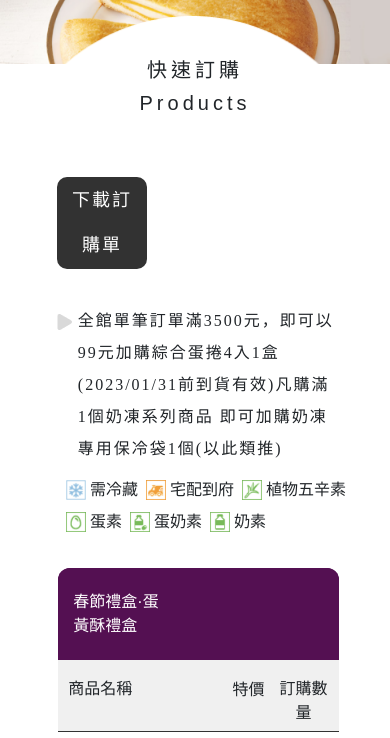
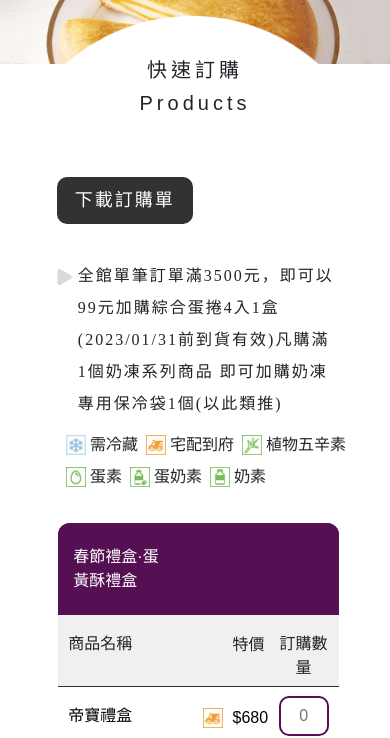
Before and after one commit to chiennnnn/chiennnnn.github.io, a plain HTML site: page quick.html in a window 390 px wide. Shown: the part 121-859 px from the top of the page. Drawn offline with Linux system fonts and the light colour scheme.

Commit message:
Update nav.css

```diff
--- a/css/nav.css
+++ b/css/nav.css
@@ -110,6 +110,11 @@ body {
 
 .dropdown:hover .dropdown-menu {
   display: block;
+}
+
+.navbar-toggler:hover {
+  text-decoration: none;
+  border: none;
 }
 @media (max-width: 991px) {
   @font-face {
@@ -257,29 +262,14 @@ body {
 }
 
 @media (max-width: 767px) {
-  .carousel {
-    padding-top: 50px;
-  }
-
-  .topcontainer .ctbutton {
-    color: #ffffff;
-    letter-spacing: 2px;
-    font-size: 18px;
-    border-radius: 10px;
-    background-color: #323232;
-    width: 30%;
-    text-align: center;
-    display: inline-block;
-    height: auto;
-    line-height: 2.5;
-    vertical-align: middle;
-    border: none;
-  }
-
   .navbar-nav {
     margin-left: 80%;
     background-color: #541052;
     width: 18%;
+  }
+
+  .nav-link {
+    font-size: 20px;
   }
 
   .nav-item img {
@@ -300,25 +290,6 @@ body {
 }
 
 @media (max-width: 576px) {
-  .carousel {
-    padding-top: 50px;
-  }
-
-  .topcontainer .ctbutton {
-    color: #ffffff;
-    letter-spacing: 2px;
-    font-size: 18px;
-    border-radius: 10px;
-    background-color: #323232;
-    width: 30%;
-    text-align: center;
-    display: inline-block;
-    height: auto;
-    line-height: 2.5;
-    vertical-align: middle;
-    border: none;
-  }
-
   .navbar-nav {
     margin-left: 73%;
     background-color: #541052;
@@ -342,25 +313,6 @@ body {
 }
 
 @media (max-width: 485px) {
-  .carousel {
-    padding-top: 50px;
-  }
-
-  .topcontainer .ctbutton {
-    color: #ffffff;
-    letter-spacing: 2px;
-    font-size: 18px;
-    border-radius: 10px;
-    background-color: #323232;
-    width: 30%;
-    text-align: center;
-    display: inline-block;
-    height: auto;
-    line-height: 2.5;
-    vertical-align: middle;
-    border: none;
-  }
-
   .navbar-nav {
     margin-left: 66%;
     background-color: #541052;
@@ -384,25 +336,6 @@ body {
 }
 
 @media (max-width: 376px) {
-  .carousel {
-    padding-top: 50px;
-  }
-
-  .topcontainer .ctbutton {
-    color: #ffffff;
-    letter-spacing: 2px;
-    font-size: 18px;
-    border-radius: 10px;
-    background-color: #323232;
-    width: 30%;
-    text-align: center;
-    display: inline-block;
-    height: auto;
-    line-height: 2.5;
-    vertical-align: middle;
-    border: none;
-  }
-
   .navbar-nav {
     margin-left: 56%;
     background-color: #541052;
```
